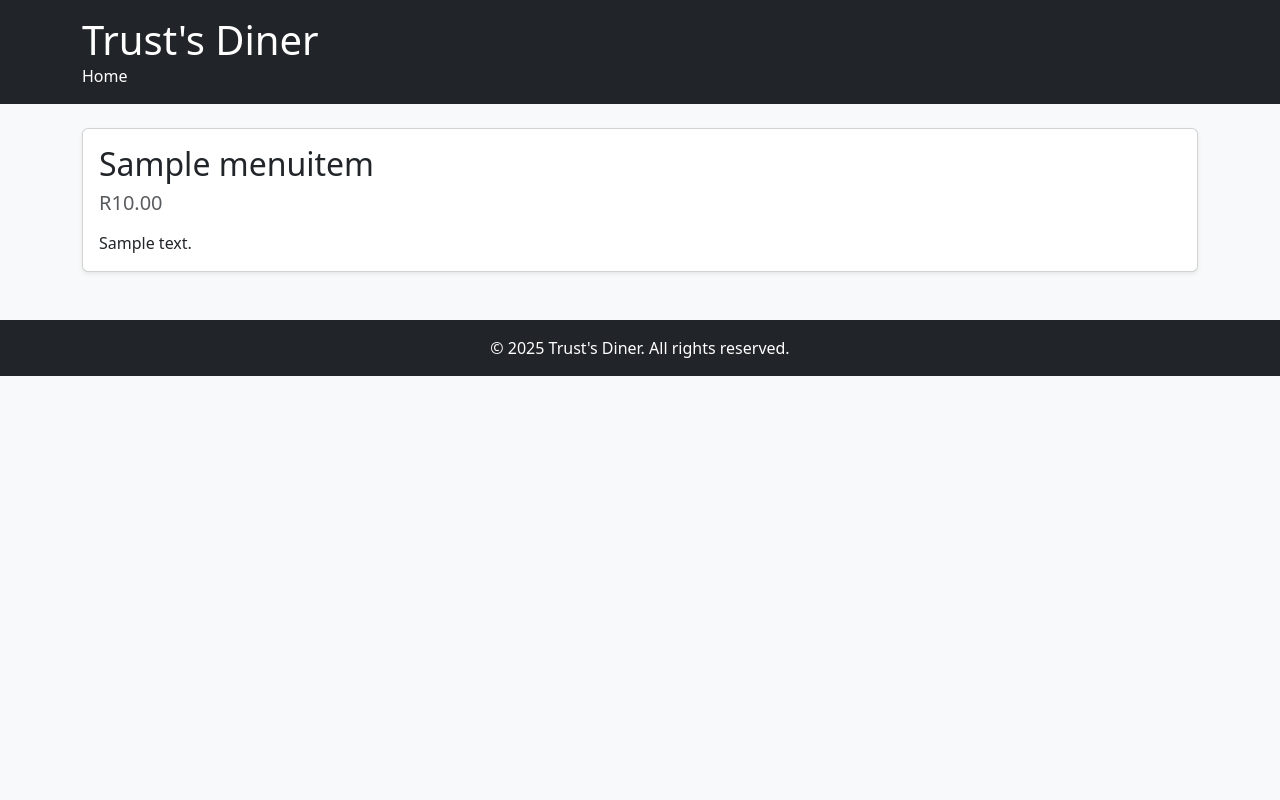
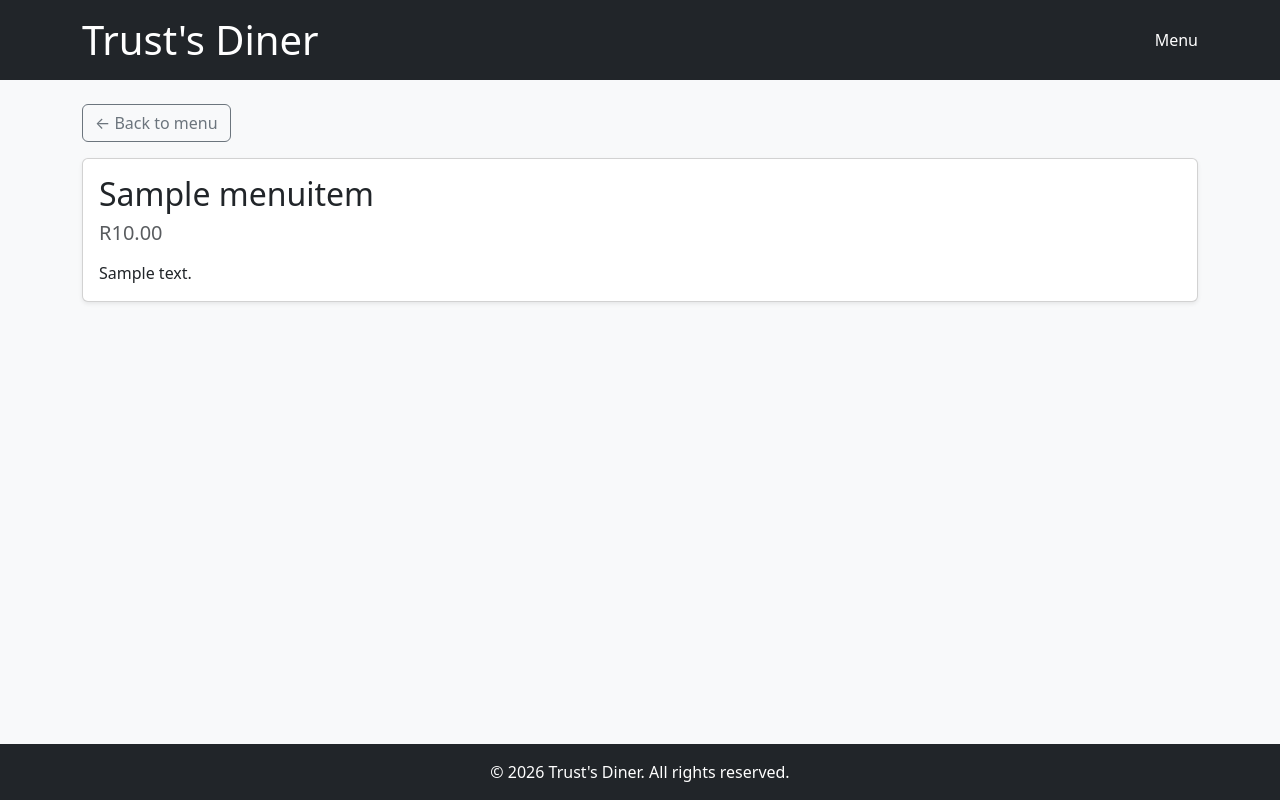
Before and after one commit to trust-mudau/Trusts_Diner_Django_App, a Django app: page /item/1/ in a window 1280 px wide. Run offline with Django 4.2, Linux system fonts and the light colour scheme; tables that the repository leaves empty hold one stand-in row (values such as "Sample post").

Commit message:
Improve the accessible diner interface

```diff
--- /dev/null
+++ b/Trusts_Diner_Django_App/menu/templates/menu/base.html
@@ -0,0 +1,28 @@
+<!DOCTYPE html>
+<html lang="en">
+<head>
+    <meta charset="UTF-8">
+    <meta name="viewport" content="width=device-width, initial-scale=1">
+    <meta name="description" content="Browse the current menu at Trust's Diner.">
+    <title>{% block title %}Trust's Diner{% endblock %}</title>
+    <link href="https://cdn.jsdelivr.net/npm/bootstrap@5.3.0/dist/css/bootstrap.min.css" rel="stylesheet">
+</head>
+<body class="bg-light d-flex flex-column min-vh-100">
+    <header class="bg-dark text-white py-3 mb-4">
+        <div class="container d-flex align-items-center justify-content-between">
+            <a href="{% url 'home' %}" class="h1 mb-0 text-white text-decoration-none">Trust's Diner</a>
+            <nav aria-label="Primary navigation">
+                <a href="{% url 'home' %}" class="text-white text-decoration-none">Menu</a>
+            </nav>
+        </div>
+    </header>
+
+    <main class="container flex-grow-1">
+        {% block content %}{% endblock %}
+    </main>
+
+    <footer class="bg-dark text-white text-center py-3 mt-5">
+        <p class="mb-0">&copy; {% now "Y" %} Trust's Diner. All rights reserved.</p>
+    </footer>
+</body>
+</html>
--- a/Trusts_Diner_Django_App/menu/templates/menu/item_detail.html
+++ b/Trusts_Diner_Django_App/menu/templates/menu/item_detail.html
@@ -1,22 +1,9 @@
-<!DOCTYPE html>
-<html lang="en">
-<head>
-    <meta charset="UTF-8">
-    <meta name="viewport" content="width=device-width, initial-scale=1">
-    <title>{{ item.name }} - Trust's Diner</title>
-    <link href="https://cdn.jsdelivr.net/npm/bootstrap@5.3.0/dist/css/bootstrap.min.css" rel="stylesheet">
-</head>
-<body class="bg-light">
-    <header class="bg-dark text-white py-3 mb-4">
-        <div class="container">
-            <h1 class="mb-0">Trust's Diner</h1>
-            <nav>
-                <a href="{% url 'home' %}" class="text-white text-decoration-none">Home</a>
-            </nav>
-        </div>
-    </header>
+{% extends "menu/base.html" %}
 
-    <main class="container">
+{% block title %}{{ item.name }} | Trust's Diner{% endblock %}
+
+{% block content %}
+        <a href="{% url 'home' %}" class="btn btn-outline-secondary mb-3">&larr; Back to menu</a>
         <div class="card shadow-sm">
             <div class="card-body">
                 <h2 class="card-title">{{ item.name }}</h2>
@@ -24,12 +11,4 @@
                 <p class="card-text mt-3">{{ item.description }}</p>
             </div>
         </div>
-    </main>
-
-    <footer class="bg-dark text-white text-center py-3 mt-5">
-        <p class="mb-0">&copy; 2025 Trust's Diner. All rights reserved.</p>
-    </footer>
-
-    <script src="https://cdn.jsdelivr.net/npm/bootstrap@5.3.0/dist/js/bootstrap.bundle.min.js"></script>
-</body>
-</html>
+{% endblock %}
```
Also changed, not shown: Trusts_Diner_Django_App/menu/templates/menu/home.html (+7 -28 lines).
